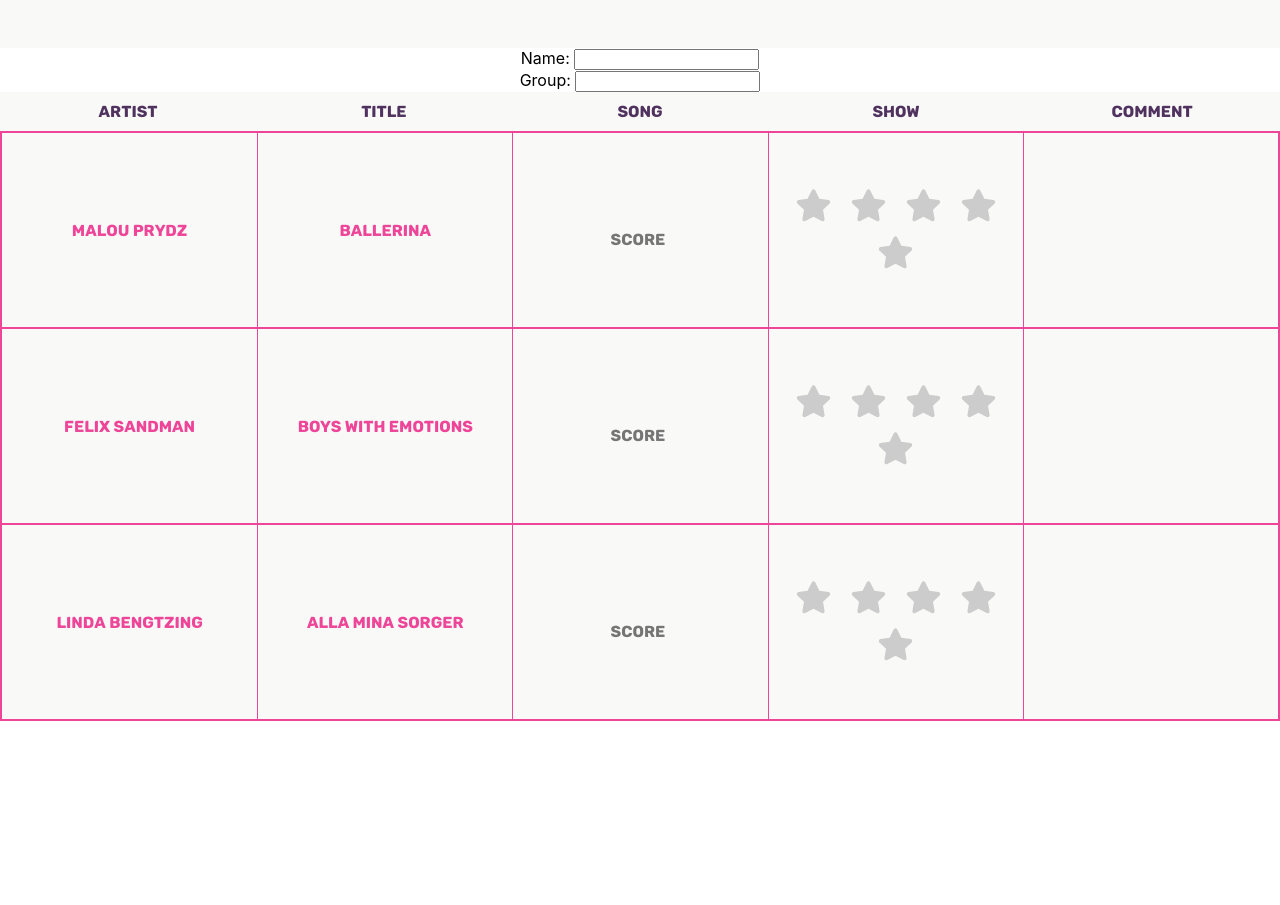
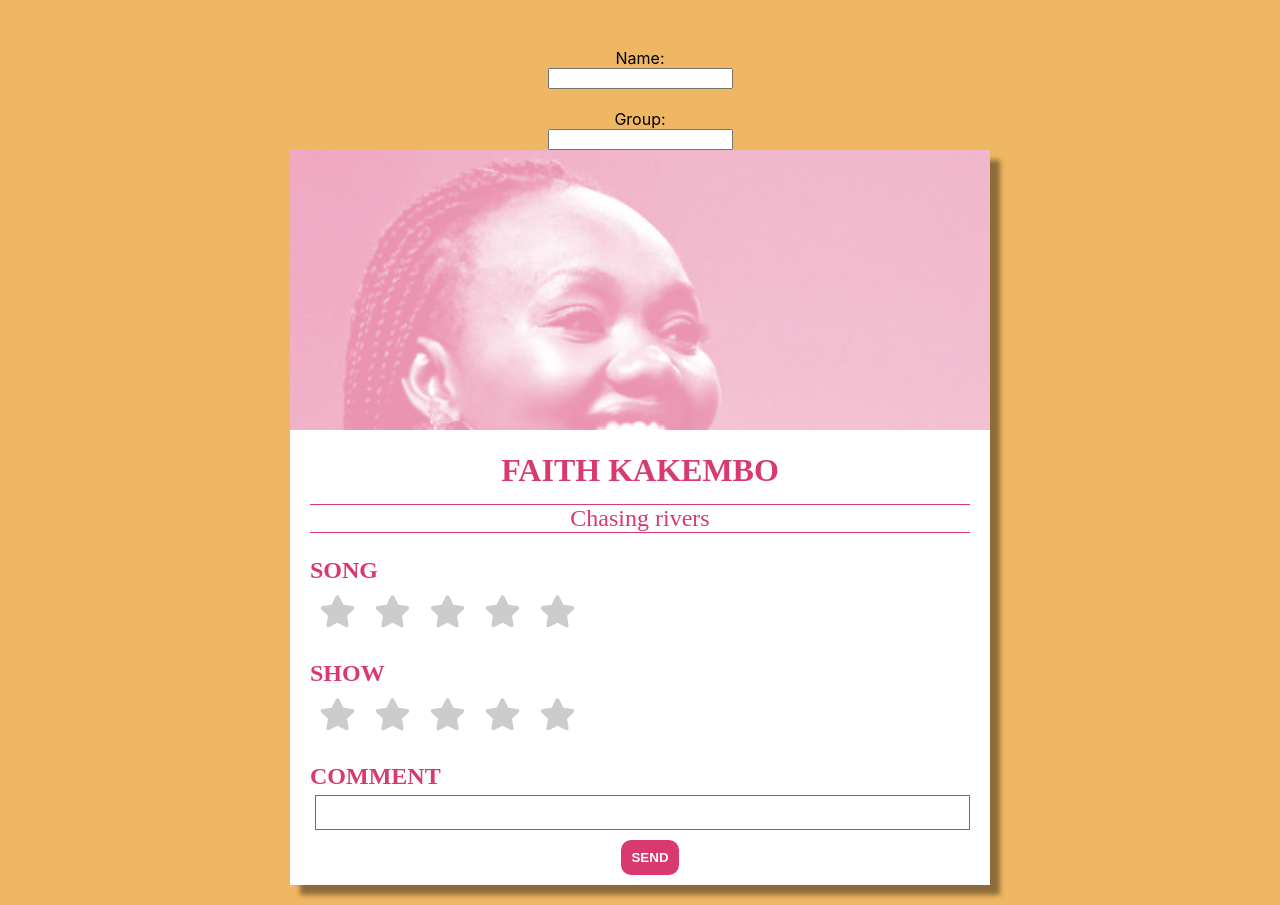
Before and after one commit to linalidmark/melodi-webb, a React (Create React App) app: page / in a window 1280 px wide. Shown: the part 374-1279 px from the top of the page. Before the commit the page ends 1095 px from the top, so only its background shows below. Built offline with nearby package versions, Linux system fonts and the light colour scheme; no server answers.

Commit message:
Adds scorecard for voting

```diff
--- a/package.json
+++ b/package.json
@@ -6,12 +6,14 @@
     "@fortawesome/fontawesome-svg-core": "^1.2.26",
     "@fortawesome/free-solid-svg-icons": "^5.12.0",
     "@fortawesome/react-fontawesome": "^0.1.8",
+    "@ionic/react": "^4.11.8",
     "cra-template": "1.0.0",
     "lodash": "^4.17.15",
+    "node-sass": "^4.13.1",
     "react": "^16.12.0",
     "react-dom": "^16.12.0",
     "react-scripts": "3.3.0",
-    "react-table": "^7.0.0-rc.10"
+    "react-table": "^7.0.0-rc.15"
   },
   "scripts": {
     "start": "react-scripts start",
--- a/src/App.js
+++ b/src/App.js
@@ -3,6 +3,7 @@ import songbird from './songbird.svg';
 import './Styles/App.css';
 import Scoretable from './Components/ScoreTable';
 import { render } from 'react-dom';
+import ScoreCard from "./Components/ScoreCard";
 
 class App extends Component {
 
@@ -30,7 +31,7 @@ class App extends Component {
         Name: <input className="name"/>
         <br/>
         Group: <input className="group"/>
-        <Scoretable/>
+        <ScoreCard artist="FAITH KAKEMBO" title="Chasing rivers" />
       </div>
     );
   }
--- /dev/null
+++ b/src/Components/ScoreCard.js
@@ -0,0 +1,34 @@
+import React from "react";
+import "../Styles/ScoreCard.scss";
+import StarRating from "../Components/StarRating";
+
+function ScoreCard(props) {
+  return (
+    <div className="score-card">
+      <div className="artist-image"></div>
+      <div className="score-container">
+        <h1>{props.artist}</h1>
+        <h2>{props.title}</h2>
+        <div className="scoring">
+          <div className="star-scoring">
+            <p>SONG</p>
+            <StarRating value={props.songScore} />
+          </div>
+
+          <div className="star-scoring">
+            <p>SHOW</p>
+            <StarRating value={props.showScore} />
+          </div>
+
+          <div className="comment-input">
+            <p>COMMENT</p>
+            <input value={props.comment} />
+          </div>
+          <button>SEND</button>
+        </div>
+      </div>
+    </div>
+  );
+}
+
+export default ScoreCard;
--- a/src/Styles/App.css
+++ b/src/Styles/App.css
@@ -1,9 +1,15 @@
 .App {
+  width: 100%;
+  background-color: #EFB763;
   text-align: center;
+  display: flex;
+  flex-direction: column;
+  align-items: center;
+  justify-content: center;
 }
 
 .App-logo {
-  height: 20vmin;
+  min-height: 20vmin;
   pointer-events: none;
 }
 
@@ -14,14 +20,9 @@
 }
 
 .App-header {
-  background-color: #F9F9F8;
   min-height: 20vh;
   display: flex;
   flex-direction: row;
   align-items: center;
   justify-content: center;
 }
-
-.App-link {
-  color: #61dafb;
-}
--- /dev/null
+++ b/src/Styles/ScoreCard.scss
@@ -0,0 +1,88 @@
+$pink: #D93971;
+
+.score-card{
+    font-family: Raleway;
+    font-style: normal;
+    font-weight: bold;
+    display: flex;
+    flex-direction: column;
+    width: 85vw;
+    max-width: 700px;
+    color: $pink;
+    height: auto;
+    margin-bottom: 20px;
+    box-shadow: 10px 10px 5px 0px rgba(0,0,0,0.41);
+
+    .artist-image {
+        height: 35vh;
+        width: 100%;
+        background-image: url("../resources/faithkakembo.png");
+        background-repeat: no-repeat;
+        background-size: cover;
+    }
+
+    .score-container{
+        overflow-wrap: break-word;
+        background: #FFFFFF;
+        height: auto;
+        width: 100%;
+
+        h1 {
+            font-size: 32px;
+            margin-bottom: 15px;
+        }
+
+        h2 {
+
+            border-top: 1px solid $pink;
+            border-bottom: 1px solid $pink;
+            margin: 0 20px;
+            font-weight: 300;
+            font-size: 24px;
+        }
+
+        .scoring {
+            padding-left: 20px;
+
+            .star-scoring p, .comment-input p {
+                text-align: left;
+                font-size: 24px;
+                margin-bottom: 5px;
+            }
+
+            .star-scoring .rating-stars {
+                display: flex;
+                flex-flow: row wrap;
+            }
+
+            .comment-input {
+                display:flex;
+                flex-direction: column;
+                margin-right: 20px;
+
+                input {
+                    color: $pink;
+                    height: 35px;
+                    border: 1px solid $pink;
+                    float: left;
+                    margin-left: 5px;
+                    padding-left: 5px;
+                }
+            }
+
+            button {
+                background: $pink;
+                font-weight: bold;
+                color: white;
+                border: 0 none;
+                border-radius: 10px;
+                cursor: pointer;
+                padding: 10px 10px;
+                margin: 10px 5px;
+            }
+
+        }
+
+    }
+
+}
--- a/src/Styles/StarRating.css
+++ b/src/Styles/StarRating.css
@@ -16,8 +16,6 @@
   .rating-stars-widget-outer {
     display: flex;
     position: relative;
-    padding: 20px 0;
-    margin: 20px 0;
   }
 
 
@@ -25,6 +23,7 @@
   Rating Star Widget Style
   -----------------------------*/
   .rating-stars {
+    display: flex;
     position: relative;
     text-align: center;
     clear: inline-start;
```
Also changed, not shown: src/resources/faithkakembo.png (added), 1 other file (tests, documents, lock files or other folders).
